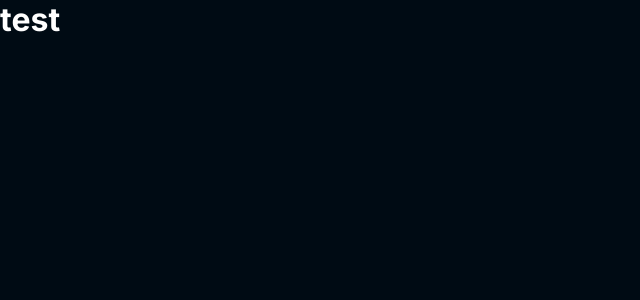
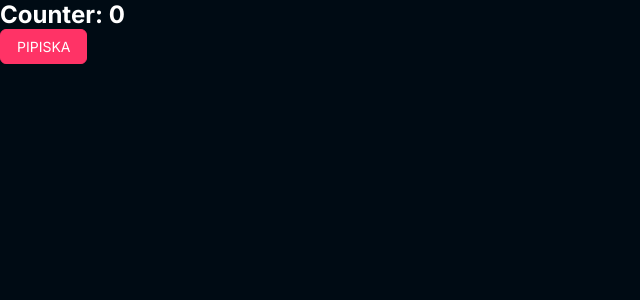
Before and after one commit to FreedomDevs/www-sso, a Next.js app: page / in a window 1280 px wide. Shown: the top 300 px of the page, without its empty margins (0-640 px from the left). Built offline with nearby package versions, Linux system fonts and the light colour scheme.

Commit message:
хзххзхзх

```diff
--- a/src/api/data/RegisterRequest.ts
+++ b/src/api/data/RegisterRequest.ts
@@ -2,4 +2,5 @@ export interface RegisterRequest {
   login: string;
   email: string;
   password: string;
+  // request_passkey: boolean;
 }
--- a/src/api/data/RegisterResponse.ts
+++ b/src/api/data/RegisterResponse.ts
@@ -1,3 +1,4 @@
 export interface RegisterResponse {
   email_verification_token: string;
+  // passkey_challenge: string;
 }
--- a/src/app/page.tsx
+++ b/src/app/page.tsx
@@ -1,9 +1,16 @@
-'use client';
+'use client'
+
+import { useState } from 'react';
+import { Button } from '@/src/components/ui/Button';
 
 export default function Home() {
+  const [count, setCount] = useState(0)
+
   return (
     <>
-      <h1>test</h1>
+      <h2>Counter: {count}</h2>
+
+      <Button onClick={() => setCount(count + 1)} variant={'primary'} size={'sm'}>PIPISKA</Button>
     </>
   );
 }
--- a/src/config/api.config.ts
+++ b/src/config/api.config.ts
@@ -1,5 +1,5 @@
 class ApiConfig {
-  baseURL = 'https://localhost:8080/';
+  baseURL = 'https://elysium-gateway.mcbeeland.ru/';
 }
 
 export const apiConfig = new ApiConfig();
```
